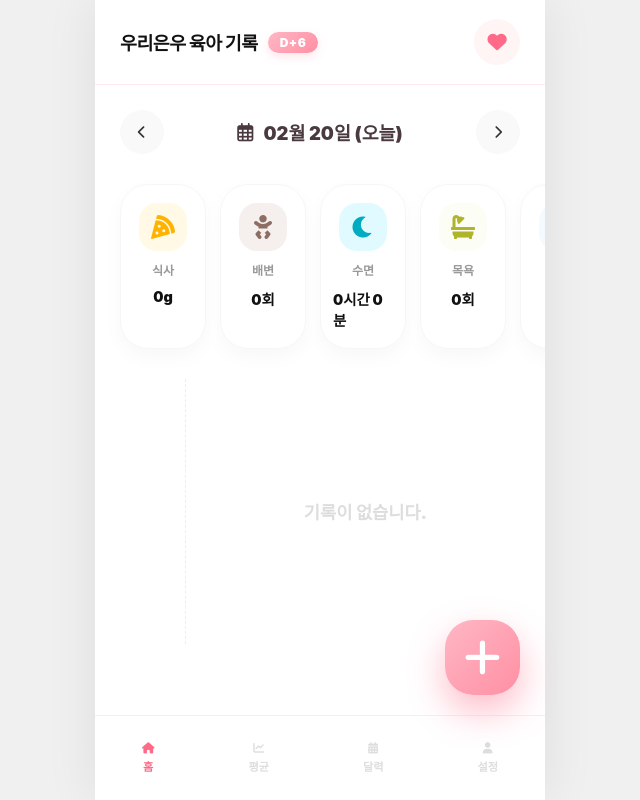
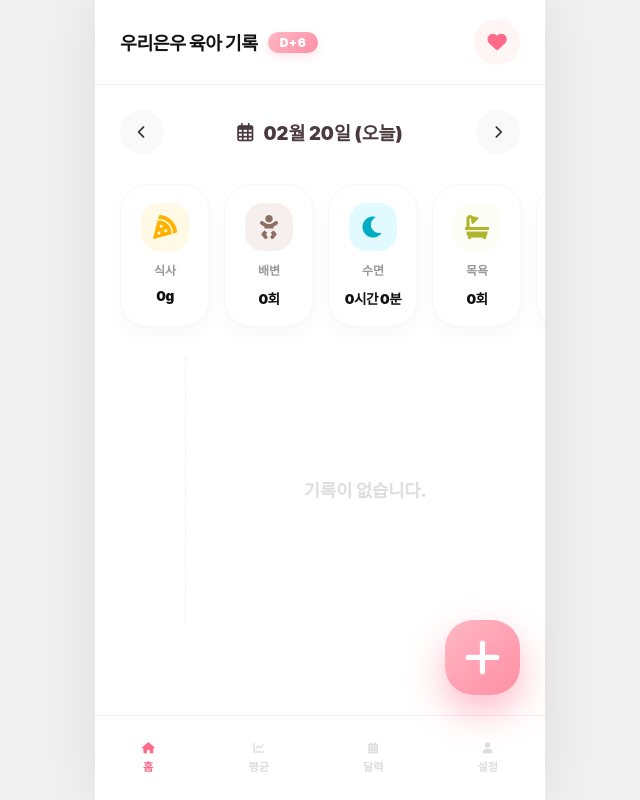
Before and after one commit to kosstink-star/eunu-diary, an Electron app: page index.html in a window 1280 px wide. Shown: the whole page, without its empty margins (320-960 px from the left). Drawn offline with nearby package versions, Linux system fonts and the light colour scheme; a web font is replaced by a local one.

Commit message:
Fix: Improved stat card layout and added iOS PWA meta tags for app icon

```diff
--- a/index.html
+++ b/index.html
@@ -9,6 +9,15 @@
     <link rel="stylesheet" href="style.css">
     <link rel="stylesheet" href="https://cdnjs.cloudflare.com/ajax/libs/font-awesome/6.0.0/css/all.min.css">
     <link href="https://cdn.jsdelivr.net/gh/orioncactus/pretendard/dist/web/static/pretendard.css" rel="stylesheet">
+
+    <!-- PWA & Mobile Optimization -->
+    <link rel="manifest" href="manifest.json">
+    <meta name="theme-color" content="#ffb7c5">
+    <meta name="apple-mobile-web-app-capable" content="yes">
+    <meta name="apple-mobile-web-app-status-bar-style" content="default">
+    <meta name="apple-mobile-web-app-title" content="은우성장일기">
+    <link rel="apple-touch-icon" href="icon-192.png">
+
     <script src="https://cdn.jsdelivr.net/npm/chart.js"></script>
 </head>
 
--- a/style.css
+++ b/style.css
@@ -260,12 +260,12 @@ header {
 }
 
 .stat-card {
-    min-width: 86px;
+    min-width: 90px;
     display: flex;
     flex-direction: column;
     align-items: center;
     gap: 10px;
-    padding: 18px 12px;
+    padding: 18px 8px;
     border-radius: 28px;
     background: #fff;
     border: 1px solid #f6f6f6;
@@ -289,9 +289,11 @@ header {
 }
 
 .stat-val-small {
-    font-size: 0.9rem;
-    font-weight: 900;
+    font-size: 0.85rem;
+    font-weight: 950;
     color: #111;
+    white-space: nowrap;
+    letter-spacing: -0.5px;
 }
 
 .stat-card[data-type="feed"] .icon-box {
```
